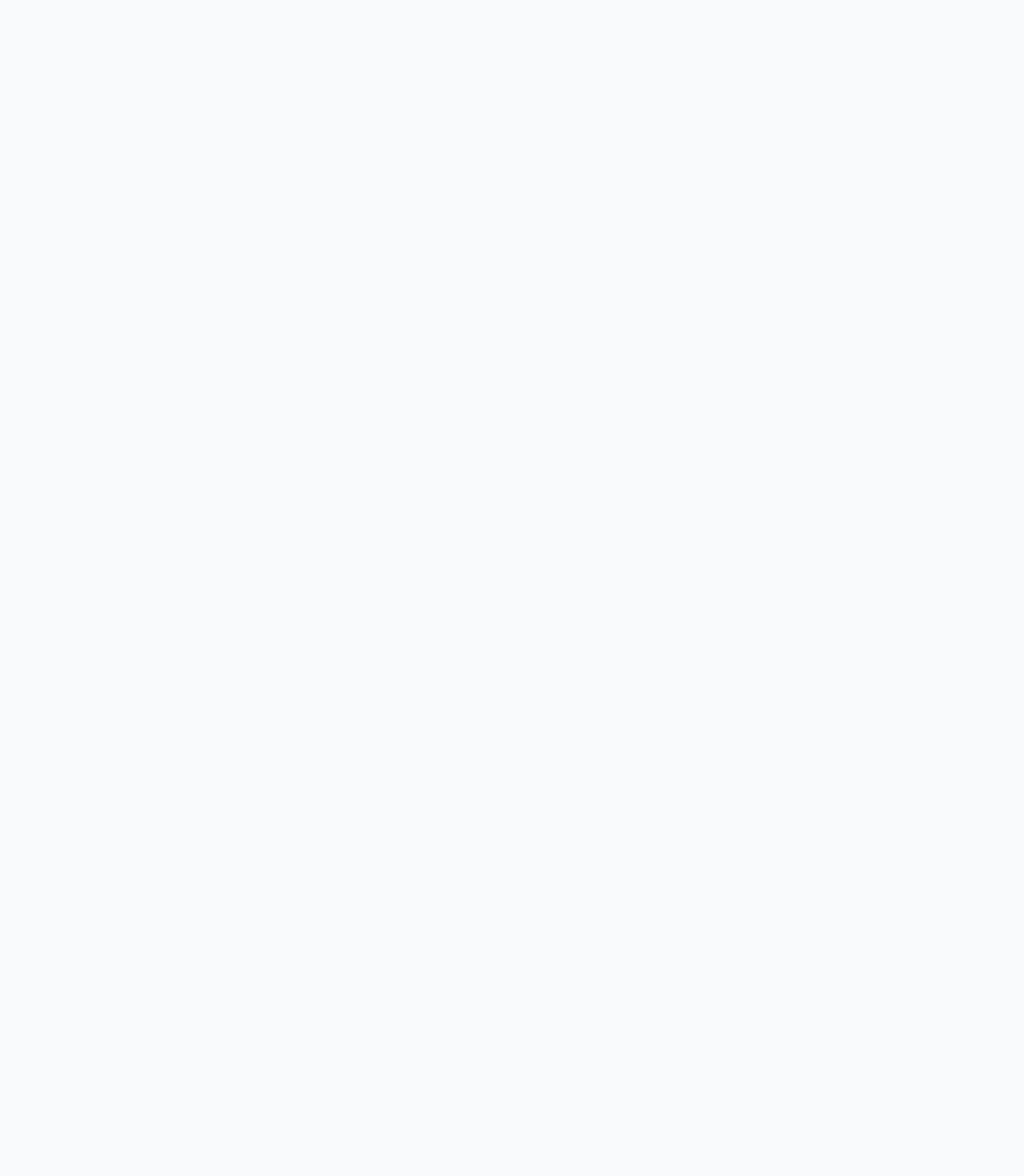
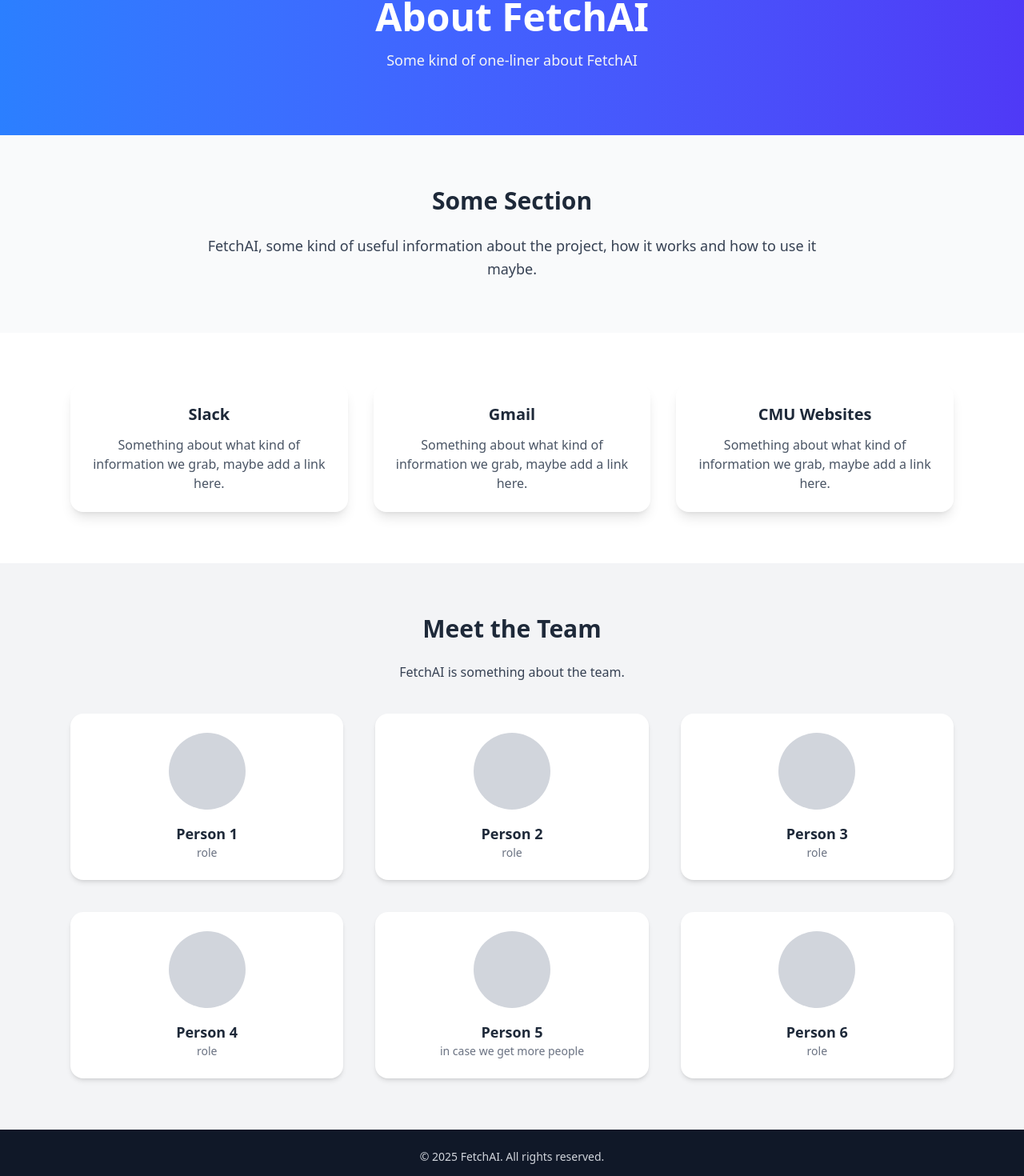
Before and after one commit to scottylabs-labrador/FetchAI, a React (Vite) app in the folder fetchai/: page /about in a window 1280 px wide. Shown: the part 128-1598 px from the top of the page at 80% size. Before the commit the page ends 800 px from the top, so only its background shows below. Built offline with nearby package versions, Linux system fonts and the light colour scheme.

Commit message:
added basic home and about page

```diff
--- a/fetchai/src/routes/about.tsx
+++ b/fetchai/src/routes/about.tsx
@@ -7,8 +7,83 @@
 
 function AboutComponent() {
   return (
-    <div className="p-2">
-      <h3>About</h3>
+    <div className="min-h-screen bg-gray-50 text-gray-800">
+      <section className="bg-gradient-to-r from-blue-500 to-indigo-600 text-white py-20">
+        <div className="max-w-5xl mx-auto px-6 text-center">
+          <h1 className="text-5xl font-bold mb-4">About FetchAI</h1>
+          <p className="text-lg text-gray-100 max-w-2xl mx-auto">
+            Some kind of one-liner about FetchAI
+          </p>
+        </div>
+      </section>
+
+      <section className="py-16 px-6 max-w-5xl mx-auto">
+        <h2 className="text-3xl font-semibold text-center mb-6">Some Section</h2>
+        <p className="text-lg text-gray-700 leading-relaxed text-center max-w-3xl mx-auto">
+          FetchAI, some kind of useful information about the project, how it works and how to use it maybe.
+        </p>
+      </section>
+
+      {/* Maybe a section about the websites or apps we support webscraping from */}
+      <section className="bg-white py-16">
+        <div className="max-w-6xl mx-auto px-6 grid md:grid-cols-3 gap-8 text-center">
+          <div className="p-6 rounded-2xl shadow-lg">
+            <h3 className="text-xl font-bold mb-3">Slack</h3>
+            <p className="text-gray-600">
+              Something about what kind of information we grab, maybe add a link here.
+            </p>
+          </div>
+          <div className="p-6 rounded-2xl shadow-lg">
+            <h3 className="text-xl font-bold mb-3">Gmail</h3>
+            <p className="text-gray-600">
+              Something about what kind of information we grab, maybe add a link here.
+            </p>
+          </div>
+          <div className="p-6 rounded-2xl shadow-lg">
+            <h3 className="text-xl font-bold mb-3">CMU Websites</h3>
+            <p className="text-gray-600">
+              Something about what kind of information we grab, maybe add a link here.
+            </p>
+          </div>
+        </div>
+      </section>
+
+      {/* Team Section */}
+      <section className="py-16 bg-gray-100">
+        <div className="max-w-6xl mx-auto px-6 text-center">
+          <h2 className="text-3xl font-semibold mb-6">Meet the Team</h2>
+          <p className="text-gray-700 max-w-3xl mx-auto mb-10">
+            FetchAI is something about the team.
+          </p>
+
+          <div className="grid sm:grid-cols-2 md:grid-cols-3 gap-10">
+            {[
+              { name: 'Person 1', role: 'role' },
+              { name: 'Person 2', role: 'role' },
+              { name: 'Person 3', role: 'role' },
+              { name: 'Person 4', role: 'role' },
+              { name: 'Person 5', role: 'in case we get more people' },
+              { name: 'Person 6', role: 'role' },
+            ].map((member, i) => (
+              <div
+                key={i}
+                className="p-6 bg-white rounded-2xl shadow-md hover:shadow-xl transition-shadow"
+              >
+                <div className="w-24 h-24 mx-auto bg-gray-300 rounded-full mb-4"></div>
+                <h4 className="font-semibold text-lg">{member.name}</h4>
+                <p className="text-sm text-gray-500">{member.role}</p>
+              </div>
+            ))}
+          </div>
+        </div>
+      </section>
+
+      {/* Footer */}
+      <footer className="bg-gray-900 text-gray-300 py-6 text-center">
+        <p className="text-sm">
+          © {new Date().getFullYear()} FetchAI. All rights reserved.
+        </p>
+      </footer>
     </div>
   )
 }
--- a/fetchai/src/routes/index.tsx
+++ b/fetchai/src/routes/index.tsx
@@ -7,8 +7,76 @@
 
 function HomeComponent() {
   return (
-    <div className="p-2">
-      <h3>Welcome Home!</h3>
+    <div className="min-h-screen bg-neutral-100 text-gray-800">
+      {/* Header */}
+      <header className="bg-gradient-to-r from-indigo-500 to-blue-600 text-white py-12 text-center shadow-md">
+        <h1 className="text-5xl font-bold mb-3">FetchAI Bulletin Board</h1>
+        <p className="text-lg opacity-90">
+          One-liner information about the bulletin board
+        </p>
+      </header>
+
+      {/* Bulletin Board */}
+      <main className="max-w-7xl mx-auto py-16 px-6">
+        <h2 className="text-2xl font-semibold mb-8 text-gray-700">Summary of Info: </h2>
+
+        <div className="grid sm:grid-cols-2 lg:grid-cols-3 gap-8">
+          {/* Bulletin Card Example */}
+          {[
+            {
+              title: 'Information about Event 1',
+              summary: 'Summary or description.',
+              tag: 'Technology',
+            },
+            {
+              title: 'Information about Event 2',
+              summary: 'Summary or description.',
+              tag: 'Clubs',
+            },
+            {
+              title: 'Information about Event 3',
+              summary: 'Summary or description.',
+              tag: 'Events',
+            },
+            {
+              title: 'Information about Event 4',
+              summary: 'Summary or description.',
+              tag: 'Opportunities',
+            },
+            {
+              title: 'Information about Event 5',
+              summary: 'Summary or description.',
+              tag: 'Research',
+            },
+            {
+              title: 'Information about Event 6',
+              summary: 'Summary or description.',
+              tag: 'Community',
+            },
+          ].map((post, i) => (
+            <div
+              key={i}
+              className="bg-white rounded-2xl shadow-lg hover:shadow-2xl transition-shadow p-6 border border-gray-200 flex flex-col justify-between"
+            >
+              <div>
+                <span className="text-sm font-semibold text-blue-600 uppercase">
+                  {post.tag}
+                </span>
+                <h3 className="text-xl font-bold mt-2 mb-3">{post.title}</h3>
+                <p className="text-gray-600">{post.summary}</p>
+              </div>
+              <button className="mt-6 text-sm font-medium text-blue-600 hover:text-blue-800 self-start">
+                Read more →
+              </button>
+            </div>
+          ))}
+        </div>
+      </main>
+
+      {/* Footer */}
+      <footer className="text-center text-gray-500 py-8 text-sm">
+        <p>© {new Date().getFullYear()} FetchAI Bulletin Board. All rights reserved.</p>
+      </footer>
     </div>
   )
 }
```
